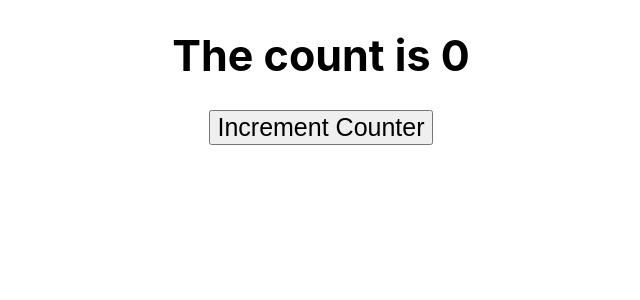
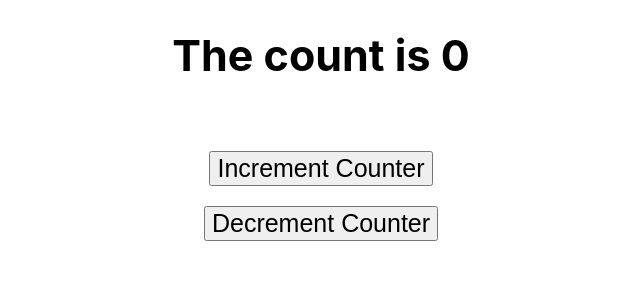
Before and after one commit to sweeptic/React-Testing-with-Jest-and-Enzyme, a React (Create React App) app: page / in a window 1280 px wide. Shown: the top 300 px of the page, without its empty margins (319-959 px from the left). Built offline with nearby package versions, Linux system fonts and the light colour scheme.

Commit message:
11. Click Counter Challenges

```diff
--- a/src/App.js
+++ b/src/App.js
@@ -6,17 +6,35 @@ export default class App extends Component {
     super(props);
 
     this.state = {
-      counter: 0
+      counter: 0,
+      errorMessage: ''
     };
   }
 
-  onChangeHandler = () => {
+  onChangeHandler_incr = () => {
     this.setState((prevState, props) => {
       return {
-        counter: prevState.counter + 1
+        counter: prevState.counter + 1,
+        errorMessage: ''
       };
     })
   }
+
+
+  onChangeHandler_decr = () => {
+    if (this.state.counter !== 0) {
+      this.setState((prevState, props) => {
+        return {
+          counter: prevState.counter - 1
+        };
+      })
+    } else {
+      this.setState({
+        errorMessage: 'The counter cannot go below 0'
+      })
+    }
+  }
+
 
 
   render() {
@@ -29,15 +47,29 @@ export default class App extends Component {
             textAlign: "center",
             fontSize: '43px'
           }}>The count is {this.state.counter}</h1>
+        <br />
+        <h1 data-test="warning-text" style={{ textAlign: "center", color: 'red' }}>{this.state.errorMessage}</h1>
 
         <button
           data-test="increment-button"
-          onClick={this.onChangeHandler}
+          onClick={this.onChangeHandler_incr}
           style={{
             display: 'block',
             margin: '0 auto',
             fontSize: '25px'
           }} >Increment Counter</button>
+        <br />
+
+        <button
+          data-test="decrement-button"
+          onClick={this.onChangeHandler_decr}
+          style={{
+            display: 'block',
+            margin: '0 auto',
+            fontSize: '25px'
+          }} >Decrement Counter</button>
+
+
       </div>
     )
   }
```
Also changed, not shown: 1 other file (tests, documents, lock files or other folders).
